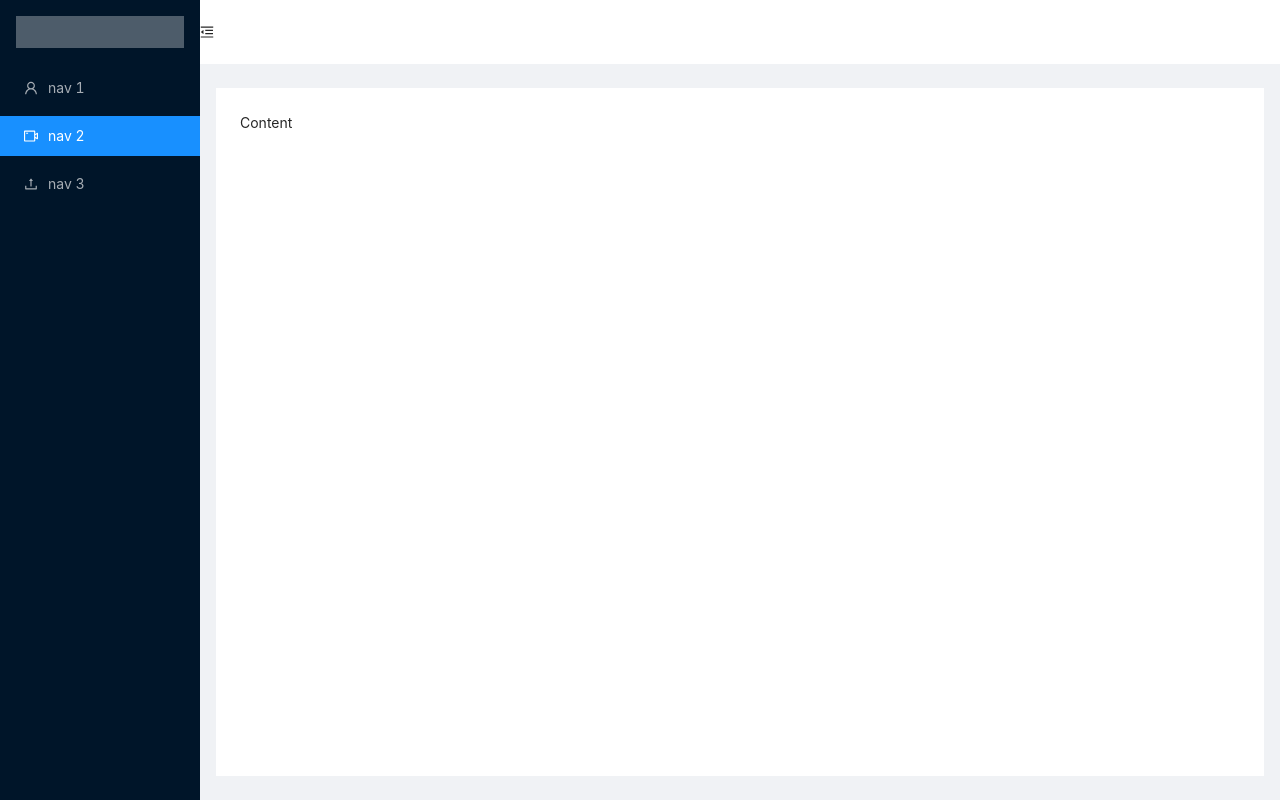
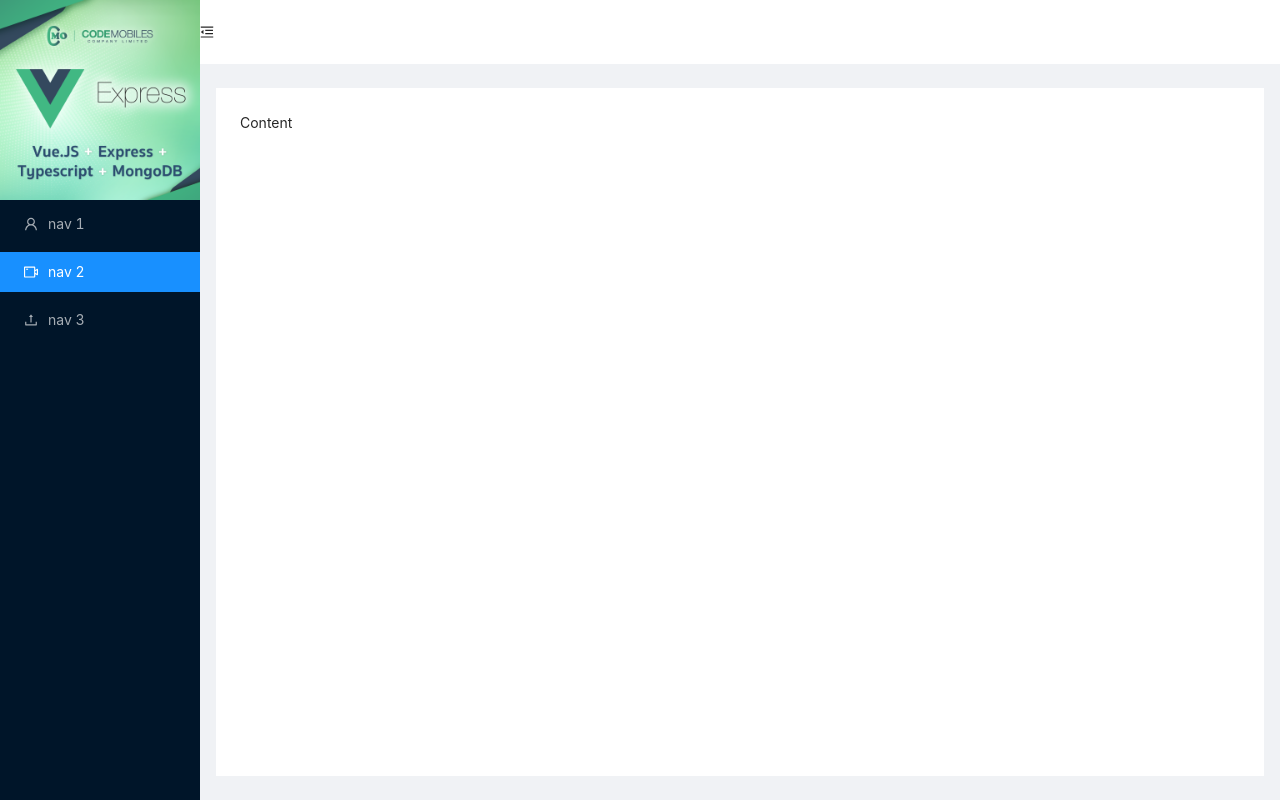
Before and after one commit to codemobiles/vuejs3-antd-online-cmstock-workshop, a Vue app in the folder frontend/: page /login in a window 1280 px wide. Built offline with nearby package versions, Linux system fonts and the light colour scheme.

Commit message:
ep13_assets_alias_import

```diff
--- a/frontend/src/components/core/Menu.vue
+++ b/frontend/src/components/core/Menu.vue
@@ -1,6 +1,11 @@
 <template>
   <a-layout-sider :collapsed="collapsed" :trigger="null" collapsible>
-    <div class="logo" @click="toggleCollapsed" />
+    <img
+      @click="toggleCollapsed"
+      src="@/assets/05-banner-vuejs.png"
+      alt=""
+      style="width: 100%"
+    />
     <a-menu v-model:selectedKeys="selectedKeys" theme="dark" mode="inline">
       <a-menu-item key="1">
         <user-outlined />
```
